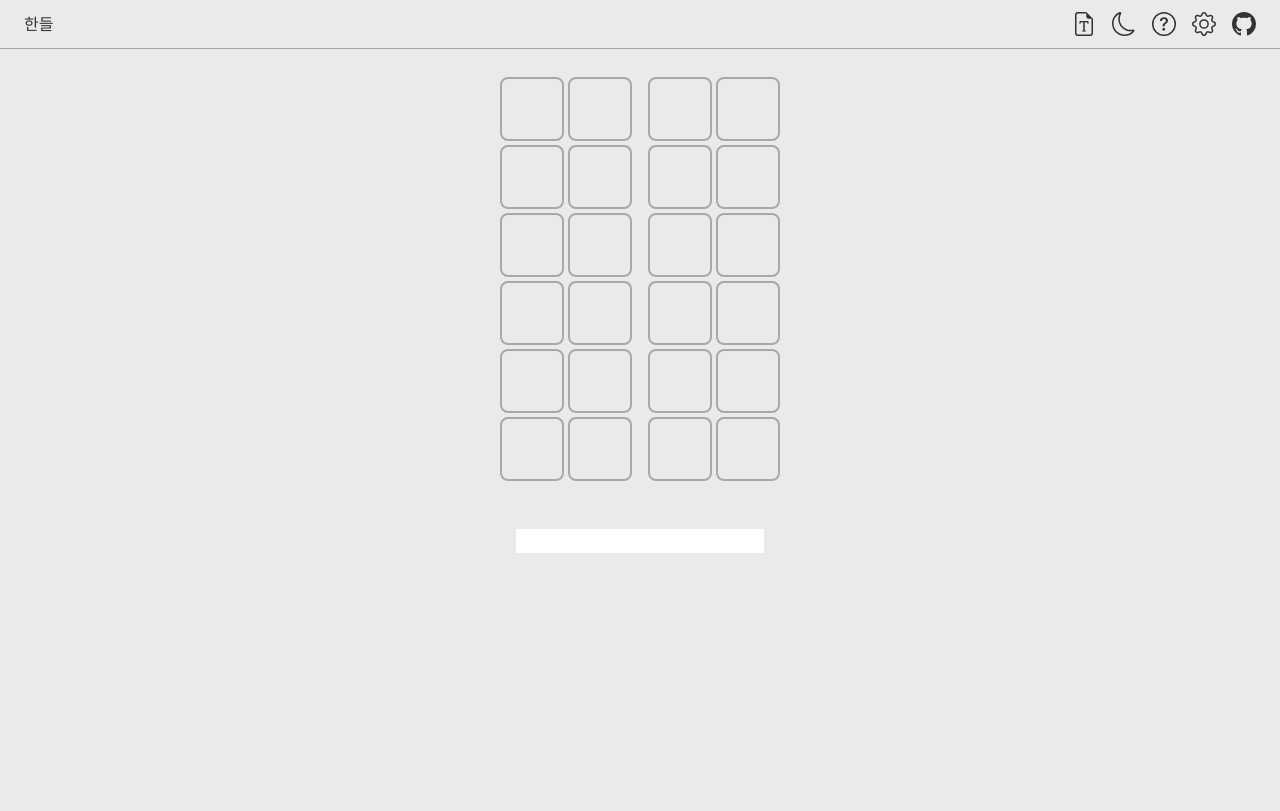
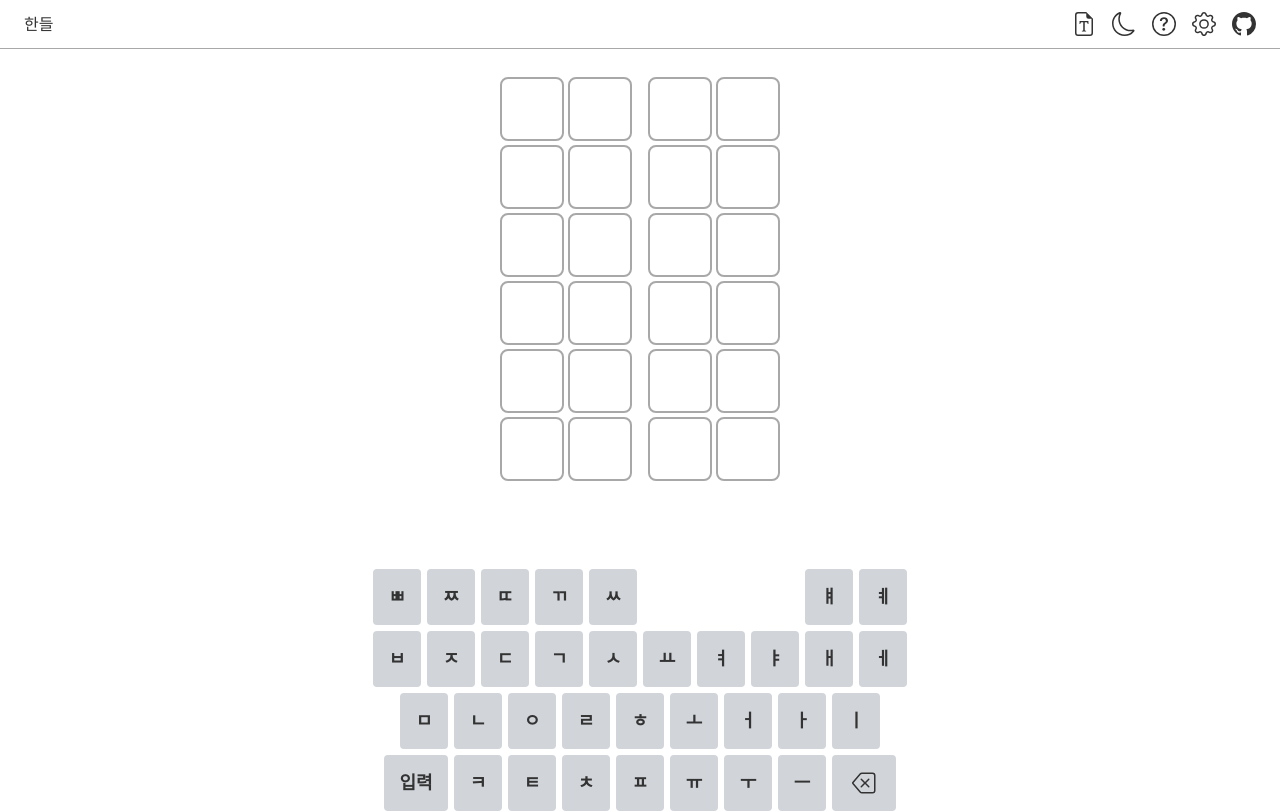
Before and after one commit to wolimst/handle, a Svelte app: page / in a window 1280 px wide. Built offline with nearby package versions, Linux system fonts and the light colour scheme.

Commit message:
Implement keyboard UI and key highlighting

```diff
--- a/src/app.css
+++ b/src/app.css
@@ -3,9 +3,10 @@
 @tailwind utilities;
 
 :root {
-  --background-color: #eaeaea;
+  --background-color: #fff;
   --text-color: #333;
   --text-color-secondary: #a8a8a8;
+  --text-color-invert: #fff;
   --anchor-text-color: #2563eb;
   --anchor-button-color: var(--text-color);
   --modal-background-color: #cecececc;
@@ -17,12 +18,14 @@
   --wordle-absent-color: #787c7e;
   --wordle-exact-color: #333;
   --wordle-exact-background-color: #6aaa64;
+  --keyboard-background-color: #d1d5da;
 }
 
 :root.dark-theme {
   --background-color: #292c34;
   --text-color: #cbd5e1;
   --text-color-secondary: #555;
+  --text-color-invert: #333;
   --anchor-text-color: #3b82f6;
   --anchor-button-color: var(--text-color);
   --modal-background-color: #222222cc;
@@ -34,6 +37,7 @@
   --wordle-absent-color: #787c7e;
   --wordle-exact-color: #cbd5e1;
   --wordle-exact-background-color: #538d4e;
+  --keyboard-background-color: #606263;
 }
 
 * {
--- /dev/null
+++ b/src/components/ui/icons/Backspace.svelte
@@ -0,0 +1,24 @@
+<script lang="ts">
+  export let width: number = 24
+  export let height: number = -1
+
+  if (height < 0) {
+    height = width
+  }
+</script>
+
+<svg
+  class="icon"
+  xmlns="http://www.w3.org/2000/svg"
+  {width}
+  {height}
+  fill="currentColor"
+  viewBox="0 0 16 16"
+>
+  <path
+    d="M5.83 5.146a.5.5 0 0 0 0 .708L7.975 8l-2.147 2.146a.5.5 0 0 0 .707.708l2.147-2.147 2.146 2.147a.5.5 0 0 0 .707-.708L9.39 8l2.146-2.146a.5.5 0 0 0-.707-.708L8.683 7.293 6.536 5.146a.5.5 0 0 0-.707 0z"
+  />
+  <path
+    d="M13.683 1a2 2 0 0 1 2 2v10a2 2 0 0 1-2 2h-7.08a2 2 0 0 1-1.519-.698L.241 8.65a1 1 0 0 1 0-1.302L5.084 1.7A2 2 0 0 1 6.603 1h7.08zm-7.08 1a1 1 0 0 0-.76.35L1 8l4.844 5.65a1 1 0 0 0 .759.35h7.08a1 1 0 0 0 1-1V3a1 1 0 0 0-1-1h-7.08z"
+  />
+</svg>
--- /dev/null
+++ b/src/components/wordle/Key.svelte
@@ -0,0 +1,74 @@
+<script lang="ts">
+  import { game, ui } from './store'
+  import type * as Hangul from '@/lib/hangul'
+  import type * as Wordle from '@/lib/wordle'
+
+  export let key: string
+  export let size: 'compact' | 'normal' | 'wide' = 'normal'
+  export let disabled = false
+
+  let textColor = 'tw-text-app-text'
+
+  const width = getWidth()
+
+  function getWidth(): string {
+    if (size === 'compact') {
+      return 'tw-w-6'
+    } else if (size === 'wide') {
+      return 'tw-w-16'
+    } else {
+      return 'tw-w-12'
+    }
+  }
+
+  function isJamoKey(key: string): key is Hangul.Jamo {
+    return true
+  }
+
+  function getKeyHintColor(result?: Wordle.JamoResult): string {
+    textColor = 'tw-text-app-text-invert'
+    switch (result) {
+      case 'correct':
+        return 'tw-bg-app-wordle-correct'
+      case 'present':
+        return 'tw-bg-app-wordle-present'
+      case 'absent':
+        return 'tw-bg-app-wordle-absent'
+      default:
+        textColor = 'tw-text-app-text'
+        return 'tw-bg-transparent'
+    }
+  }
+
+  // TODO: handle on:click event
+</script>
+
+<button
+  class="{width} tw-h-14 tw-rounded tw-bg-app-keyboard-bg tw-relative tw-overflow-hidden"
+  {disabled}
+>
+  <div
+    class="tw-w-full tw-h-full tw-absolute tw-text-lg tw-font-bold {textColor} tw-bg-transparent tw-flex tw-flex-nowrap tw-justify-center tw-items-center"
+  >
+    <slot>{key}</slot>
+  </div>
+  {#if isJamoKey(key)}
+    <div class="tw-w-full tw-h-full tw-flex tw-flex-nowrap tw-flex-col">
+      {#each { length: $ui.nRows } as _, rowIndex}
+        <div class="tw-flex tw-flex-nowrap tw-justify-center tw-flex-auto">
+          {#each { length: ui.nWordlesAtRow(rowIndex) } as _, colIndex}
+            {@const wordleIndex = $ui.nWordlesPerRow * rowIndex + colIndex}
+            {@const wordle = $game.wordleData[wordleIndex]}
+            <div class="tw-flex-auto {getKeyHintColor(wordle.keyHints[key])}" />
+          {/each}
+        </div>
+      {/each}
+    </div>
+  {/if}
+</button>
+
+<style>
+  button:disabled {
+    visibility: hidden;
+  }
+</style>
--- a/src/components/wordle/Keyboard.svelte
+++ b/src/components/wordle/Keyboard.svelte
@@ -1,5 +1,13 @@
 <script lang="ts">
+  import Key from './Key.svelte'
   import { keyboard } from './store'
+  import BackspaceIcon from '@/components/ui/icons/Backspace.svelte'
+
+  const row1Left = ['ㅃ', 'ㅉ', 'ㄸ', 'ㄲ', 'ㅆ']
+  const row1Right = ['ㅒ', 'ㅖ']
+  const row2 = ['ㅂ', 'ㅈ', 'ㄷ', 'ㄱ', 'ㅅ', 'ㅛ', 'ㅕ', 'ㅑ', 'ㅐ', 'ㅔ']
+  const row3 = ['ㅁ', 'ㄴ', 'ㅇ', 'ㄹ', 'ㅎ', 'ㅗ', 'ㅓ', 'ㅏ', 'ㅣ']
+  const row4 = ['ㅋ', 'ㅌ', 'ㅊ', 'ㅍ', 'ㅠ', 'ㅜ', 'ㅡ']
 
   $: value = $keyboard
   $: {
@@ -11,9 +19,51 @@
 </script>
 
 <div class="tw-container">
-  <div class="tw-flex tw-flex-nowrap tw-justify-center">
+  <div class="tw-flex tw-flex-nowrap tw-justify-center tw-mb-4">
     <form on:submit|preventDefault>
       <input type="text" bind:value />
     </form>
   </div>
+
+  <div
+    class="tw-flex tw-flex-nowrap tw-justify-center tw-gap-1.5 tw-mx-2 tw-my-1.5"
+  >
+    {#each row1Left as key}
+      <Key {key} />
+    {/each}
+    {#each { length: row2.length - row1Left.length - row1Right.length } as _}
+      <Key key="dummy" disabled />
+    {/each}
+    {#each row1Right as key}
+      <Key {key} />
+    {/each}
+  </div>
+
+  <div
+    class="tw-flex tw-flex-nowrap tw-justify-center tw-gap-1.5 tw-mx-2 tw-my-1.5"
+  >
+    {#each row2 as key}
+      <Key {key} />
+    {/each}
+  </div>
+
+  <div
+    class="tw-flex tw-flex-nowrap tw-justify-center tw-gap-1.5 tw-mx-2 tw-my-1.5"
+  >
+    <Key key="dummy" size="compact" disabled />
+    {#each row3 as key}
+      <Key {key} />
+    {/each}
+    <Key key="dummy" size="compact" disabled />
+  </div>
+
+  <div
+    class="tw-flex tw-flex-nowrap tw-justify-center tw-gap-1.5 tw-mx-2 tw-my-1.5"
+  >
+    <Key key="Enter" size="wide">입력</Key>
+    {#each row4 as key}
+      <Key {key} />
+    {/each}
+    <Key key="Backspace" size="wide"><BackspaceIcon /></Key>
+  </div>
 </div>
--- a/src/components/wordle/color.ts
+++ b/src/components/wordle/color.ts
@@ -1,6 +1,7 @@
 import type * as Wordle from '@/lib/wordle'
 
 export const baseTextColor = 'var(--text-color)'
+export const invertedTextColor = 'var(--text-color-invert)'
 
 export const correctTextColor = 'var(--wordle-correct-color)'
 export const presentTextColor = 'var(--wordle-present-color'
--- a/src/lib/wordle/types.ts
+++ b/src/lib/wordle/types.ts
@@ -27,6 +27,10 @@ export interface SyllableResult {
 
 export type JamoResult = 'correct' | 'present' | 'absent'
 
+export type KeyHints = {
+  [key in Hangul.Jamo]?: JamoResult
+}
+
 export type GuessError =
   | 'invalidStatus'
   | 'wrongLength'
@@ -35,6 +39,7 @@ export type GuessError =
 
 export interface WordleData {
   readonly guessResults: readonly GuessResult[]
+  readonly keyHints: KeyHints
   readonly status: Status
 }
 
--- a/src/lib/wordle/wordle.ts
+++ b/src/lib/wordle/wordle.ts
@@ -1,4 +1,11 @@
-import type { GuessResult, Status, SyllableResult, WordleData } from './types'
+import type {
+  GuessResult,
+  JamoResult,
+  KeyHints,
+  Status,
+  SyllableResult,
+  WordleData,
+} from './types'
 import { getRandomAnswer } from './words'
 import type * as Hangul from '@/lib/hangul'
 
@@ -7,6 +14,7 @@ export class _Wordle {
   readonly #answer: Hangul.Word
   #status: Status
   readonly #guessResults: GuessResult[]
+  readonly #keyHints: KeyHints
 
   /**
    * Initialize a Hangul wordle game
@@ -22,6 +30,7 @@ export class _Wordle {
     this.#answer = getRandomAnswer(answerLength, answerSeed)
     this.#status = 'playing'
     this.#guessResults = []
+    this.#keyHints = {}
   }
 
   get nGuesses(): number {
@@ -40,15 +49,20 @@ export class _Wordle {
     return structuredClone(this.#guessResults)
   }
 
+  get keyHints(): KeyHints {
+    return structuredClone(this.#keyHints)
+  }
+
   get data(): WordleData {
     return {
       guessResults: this.guessResults,
+      keyHints: this.keyHints,
       status: this.status,
     }
   }
 
   /**
-   * Compare the guess against the answer, update the game status if necessary,
+   * Compare the guess against the answer, update the game states accordingly,
    * and return the comparison result.
    *
    * @throws if the status is not 'playing'
@@ -64,13 +78,34 @@ export class _Wordle {
     const guessResult = doGuess(guess, this.#answer)
     this.#guessResults.push(guessResult)
 
+    // Update key hints if the new JamoResult is superior
+    for (let i = 0; i < guessResult.guess.length; i++) {
+      const syllable = guessResult.guess.syllables[i]
+      const jamo = [
+        syllable.leadingConsonant,
+        ...syllable.vowels,
+        ...syllable.trailingConsonants,
+      ]
+      const results = [
+        guessResult.result[i].leadingConsonant,
+        ...guessResult.result[i].vowels,
+        ...guessResult.result[i].trailingConsonants,
+      ]
+
+      for (let j = 0; j < jamo.length; j++) {
+        if (compareJamoResult(this.#keyHints[jamo[j]], results[j]) > 0) {
+          this.#keyHints[jamo[j]] = results[j]
+        }
+      }
+    }
+
     if (guess.value === this.#answer.value) {
       this.#status = 'win'
     } else if (this.#guessResults.length >= this.#nGuesses) {
       this.#status = 'lose'
     }
 
-    return guessResult
+    return structuredClone(guessResult)
   }
 }
 
@@ -174,3 +209,14 @@ function doGuess(guess: Hangul.Word, answer: Hangul.Word): GuessResult {
     result: guessResult as readonly SyllableResult[],
   }
 }
+
+const jamoResultOrder: readonly (JamoResult | undefined)[] = [
+  undefined,
+  'absent',
+  'present',
+  'correct',
+] as const
+
+function compareJamoResult(r1?: JamoResult, r2?: JamoResult): number {
+  return jamoResultOrder.indexOf(r2) - jamoResultOrder.indexOf(r1)
+}
--- a/tailwind.config.cjs
+++ b/tailwind.config.cjs
@@ -7,6 +7,7 @@ module.exports = {
         'app-bg': 'var(--background-color)',
         'app-text': 'var(--text-color)',
         'app-text-secondary': 'var(--text-color-secondary)',
+        'app-text-invert': 'var(--text-color-invert)',
         'app-anchor-text': 'var(--anchor-text-color)',
         'app-anchor-button': 'var(--text-color)',
         'app-modal-bg': 'var(--modal-background-color)',
@@ -16,6 +17,7 @@ module.exports = {
         'app-wordle-correct': 'var(--wordle-correct-color)',
         'app-wordle-present': 'var(--wordle-present-color)',
         'app-wordle-absent': 'var(--wordle-absent-color)',
+        'app-keyboard-bg': 'var(--keyboard-background-color)',
       },
     },
   },
```
Also changed, not shown: 2 other files (tests, documents, lock files or other folders).
